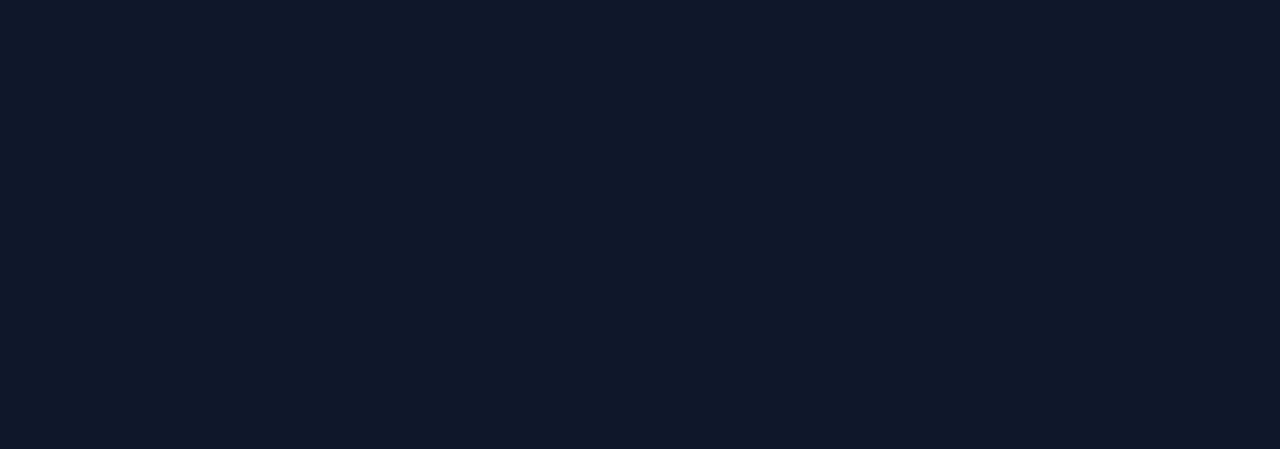
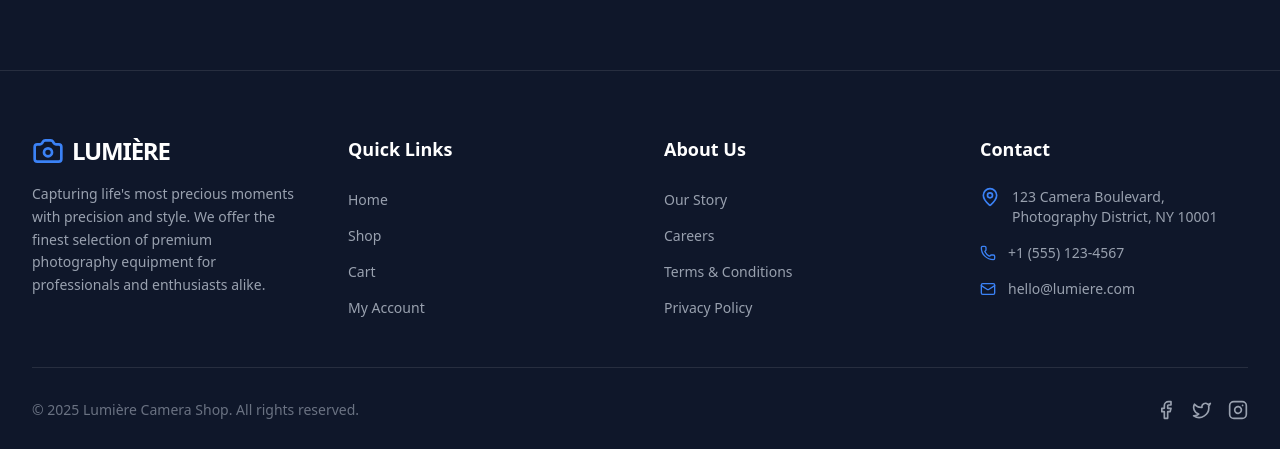
Before and after one commit to houssemGran99/antigravity-e-commerce, a Next.js app in the folder client/: page / in a window 1280 px wide. Shown: the part 863-1312 px from the top of the page. Before the commit the page ends 933 px from the top, so only its background shows below. Built offline with nearby package versions, Linux system fonts and the light colour scheme; no server answers.

Commit message:
feat: enhance admin UI with filters, restrict cart access, and update footer

```diff
--- a/client/src/app/layout.js
+++ b/client/src/app/layout.js
@@ -2,6 +2,7 @@ import { Outfit } from "next/font/google";
 import "./globals.css";
 import { Providers } from "../providers";
 import Navbar from "../components/Navbar";
+import Footer from "../components/Footer";
 
 const outfit = Outfit({
   subsets: ["latin"],
@@ -16,12 +17,13 @@ export const metadata = {
 export default function RootLayout({ children }) {
   return (
     <html lang="en">
-      <body className={`${outfit.variable} antialiased min-h-screen bg-dark-900 text-white font-sans`}>
+      <body className={`${outfit.variable} antialiased min-h-screen bg-dark-900 text-white font-sans`} suppressHydrationWarning>
         <Providers>
           <Navbar />
           <main>
             {children}
           </main>
+          <Footer />
         </Providers>
       </body>
     </html>
--- a/client/src/components/AddToCartButton.jsx
+++ b/client/src/components/AddToCartButton.jsx
@@ -2,10 +2,14 @@
 
 import React, { useContext, useState } from 'react';
 import { CartState } from '../context/CartContext';
+import { useAuth } from '../context/AuthContext';
 
 const AddToCartButton = ({ product }) => {
     const { addToCart } = useContext(CartState);
+    const { user } = useAuth();
     const [added, setAdded] = useState(false);
+
+    if (user?.isAdmin) return null;
 
     const handleAddToCart = () => {
         addToCart(product);
--- /dev/null
+++ b/client/src/components/Footer.jsx
@@ -0,0 +1,87 @@
+'use client';
+
+import React from 'react';
+import Link from 'next/link';
+import { Camera, Facebook, Twitter, Instagram, Mail, Phone, MapPin } from 'lucide-react';
+import { useAuth } from '../context/AuthContext';
+
+const Footer = () => {
+    const { user } = useAuth();
+
+    if (user?.isAdmin) {
+        return null;
+    }
+
+    return (
+        <footer className="bg-dark-950 border-t border-white/10 pt-16 pb-8">
+            <div className="max-w-7xl mx-auto px-4 sm:px-6 lg:px-8">
+                <div className="grid grid-cols-1 md:grid-cols-2 lg:grid-cols-4 gap-12 mb-12">
+                    {/* Brand Section */}
+                    <div className="space-y-4">
+                        <Link href="/" className="flex items-center gap-2 font-bold text-2xl tracking-tighter text-white">
+                            <Camera className="w-8 h-8 text-primary" />
+                            <span>LUMIÈRE</span>
+                        </Link>
+                        <p className="text-gray-400 text-sm leading-relaxed">
+                            Capturing life's most precious moments with precision and style. We offer the finest selection of premium photography equipment for professionals and enthusiasts alike.
+                        </p>
+                    </div>
+
+                    {/* Quick Links */}
+                    <div>
+                        <h3 className="text-white font-bold text-lg mb-6">Quick Links</h3>
+                        <ul className="space-y-3">
+                            <li><Link href="/" className="text-gray-400 hover:text-primary transition-colors text-sm">Home</Link></li>
+                            <li><Link href="/shop" className="text-gray-400 hover:text-primary transition-colors text-sm">Shop</Link></li>
+                            <li><Link href="/cart" className="text-gray-400 hover:text-primary transition-colors text-sm">Cart</Link></li>
+                            <li><Link href="/profile" className="text-gray-400 hover:text-primary transition-colors text-sm">My Account</Link></li>
+                        </ul>
+                    </div>
+
+                    {/* About Section (Moved from Navbar) */}
+                    <div>
+                        <h3 className="text-white font-bold text-lg mb-6">About Us</h3>
+                        <ul className="space-y-3">
+                            <li><Link href="/about" className="text-gray-400 hover:text-primary transition-colors text-sm">Our Story</Link></li>
+                            <li><Link href="/about#careers" className="text-gray-400 hover:text-primary transition-colors text-sm">Careers</Link></li>
+                            <li><Link href="/about#terms" className="text-gray-400 hover:text-primary transition-colors text-sm">Terms & Conditions</Link></li>
+                            <li><Link href="/about#privacy" className="text-gray-400 hover:text-primary transition-colors text-sm">Privacy Policy</Link></li>
+                        </ul>
+                    </div>
+
+                    {/* Contact Info */}
+                    <div>
+                        <h3 className="text-white font-bold text-lg mb-6">Contact</h3>
+                        <ul className="space-y-4">
+                            <li className="flex items-start gap-3 text-gray-400 text-sm">
+                                <MapPin className="w-5 h-5 text-primary shrink-0" />
+                                <span>123 Camera Boulevard,<br />Photography District, NY 10001</span>
+                            </li>
+                            <li className="flex items-center gap-3 text-gray-400 text-sm">
+                                <Phone className="w-4 h-4 text-primary shrink-0" />
+                                <span>+1 (555) 123-4567</span>
+                            </li>
+                            <li className="flex items-center gap-3 text-gray-400 text-sm">
+                                <Mail className="w-4 h-4 text-primary shrink-0" />
+                                <span>hello@lumiere.com</span>
+                            </li>
+                        </ul>
+                    </div>
+                </div>
+
+                <div className="border-t border-white/10 pt-8 flex flex-col md:flex-row justify-between items-center gap-4">
+                    <p className="text-gray-500 text-sm">
+                        © {new Date().getFullYear()} Lumière Camera Shop. All rights reserved.
+                    </p>
+                    <div className="flex gap-4">
+                        <a href="#" className="text-gray-400 hover:text-white transition-colors"><Facebook className="w-5 h-5" /></a>
+                        <a href="#" className="text-gray-400 hover:text-white transition-colors"><Twitter className="w-5 h-5" /></a>
+                        <a href="#" className="text-gray-400 hover:text-white transition-colors"><Instagram className="w-5 h-5" /></a>
+                    </div>
+                </div>
+            </div>
+        </footer>
+    );
+};
+
+export default Footer;
--- a/client/src/components/Navbar.jsx
+++ b/client/src/components/Navbar.jsx
@@ -41,9 +41,7 @@ const Navbar = () => {
                                 </>
                             )}
 
-                            {!user?.isAdmin && (
-                                <Link href="/about" className="text-gray-300 hover:text-primary transition-colors px-3 py-2 rounded-md font-medium">About</Link>
-                            )}
+
 
                             {!user?.isAdmin && (
                                 <form onSubmit={handleSearch} className="relative">
--- a/client/src/components/ProductCard.jsx
+++ b/client/src/components/ProductCard.jsx
@@ -4,9 +4,11 @@ import React, { useContext } from 'react';
 import Link from 'next/link';
 import { ShoppingBag } from 'lucide-react';
 import { CartState } from '../context/CartContext';
+import { useAuth } from '../context/AuthContext';
 
 const ProductCard = ({ product }) => {
     const { addToCart } = useContext(CartState);
+    const { user } = useAuth();
 
     return (
         <div className="group relative bg-dark-800 rounded-2xl overflow-hidden border border-white/5 hover:border-primary/50 transition-all duration-300 hover:shadow-2xl hover:shadow-primary/10">
@@ -34,12 +36,14 @@ const ProductCard = ({ product }) => {
                     <Link href={`/product/${product._id}`} className="flex-1 text-center bg-white/5 hover:bg-white/10 py-2 rounded-lg text-sm font-medium transition-colors text-white">
                         View Details
                     </Link>
+                    {!user?.isAdmin && (
                         <button
                             onClick={() => addToCart(product)}
                             className="bg-primary hover:bg-blue-600 text-white p-2 rounded-lg transition-colors cursor-pointer"
                         >
                             <ShoppingBag className="w-5 h-5" />
                         </button>
+                    )}
                 </div>
             </div>
         </div>
```
Also changed, not shown: client/src/app/admin/page.js (+31 -1 lines), 1 other file (tests, documents, lock files or other folders). Lines whose indentation alone changed are shown as unchanged.
